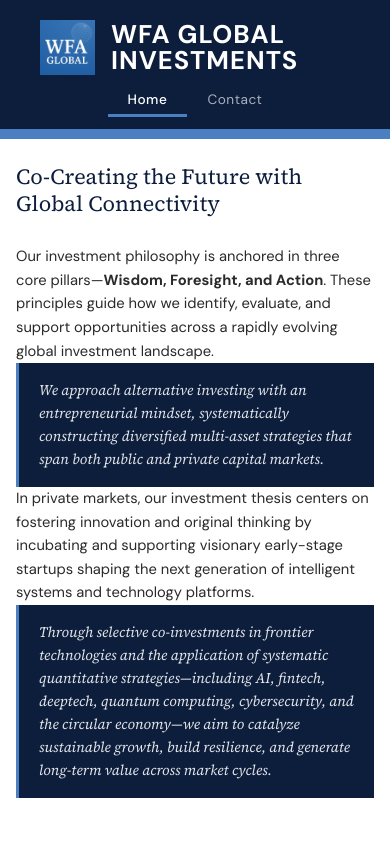
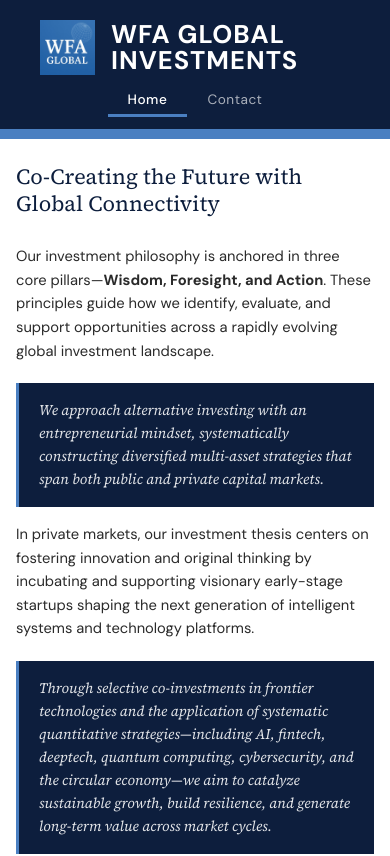
Before and after one commit to wfaglobal/wfaglobal-web, a Next.js app: page / in a window 390 px wide. Shown: the top 856 px of the page. Built offline with nearby package versions, Linux system fonts and the light colour scheme.

Commit message:
Add spacing around pull quotes

```diff
--- a/src/app/page.module.css
+++ b/src/app/page.module.css
@@ -1,14 +1,15 @@
 .bodyWrap { max-width: 900px; margin: 0 auto; padding: 3.5rem 2.5rem 2rem; }
 .heading { font-family: 'Source Serif 4', serif; font-size: 2.2rem; font-weight: 400; color: var(--navy); margin-bottom: 1.75rem; line-height: 1.2; }
-.bodyText p { font-size: 1.15rem; color: var(--text-mid); line-height: 1.95; margin-bottom: 0; }
-.divider { text-align: center; margin: 1.25rem 0; color: var(--blue); letter-spacing: 0.6rem; font-size: 0.65rem; }
-.pullQuote { border-left: 3px solid var(--blue); background: var(--navy); margin: 0; padding: 1.25rem 1.5rem; }
+.bodyText p { font-size: 1.15rem; color: var(--text-mid); line-height: 1.95; margin: 0 0 1.25rem; }
+.bodyText p:last-child { margin-bottom: 0; }
+.pullQuote { border-left: 3px solid var(--blue); background: var(--navy); margin: 1.25rem 0; padding: 1.25rem 1.5rem; }
 .pullQuote p { font-family: 'Source Serif 4', serif; font-style: italic; font-size: 1.1rem; color: rgba(255,255,255,0.88); line-height: 1.8; margin: 0; }
 
 @media (max-width: 768px) {
   .bodyWrap { padding: 2rem 1.25rem; }
   .heading { font-size: 1.5rem; line-height: 1.25; }
   .bodyText p { font-size: 0.95rem; line-height: 1.65; }
+  .pullQuote { margin: 1rem 0; }
   .pullQuote p { font-size: 0.95rem; }
 }
 
```
